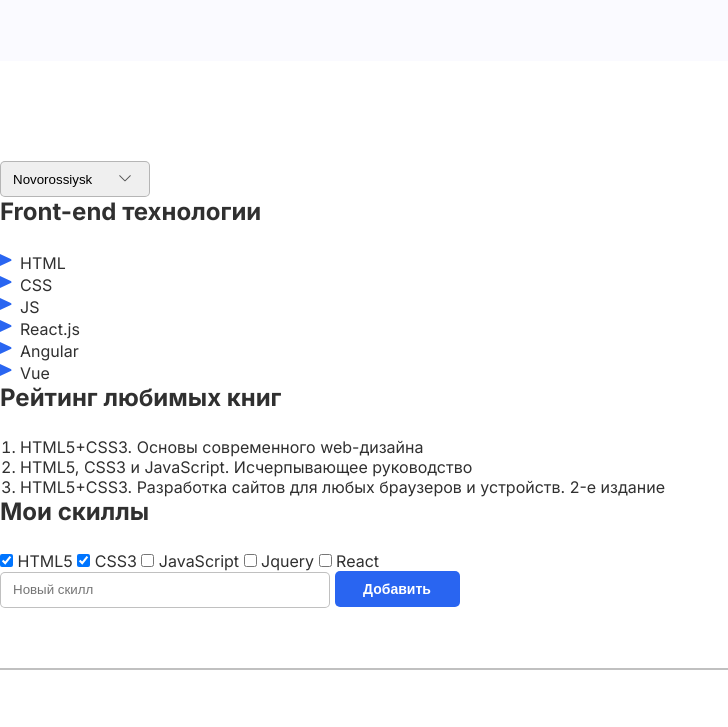
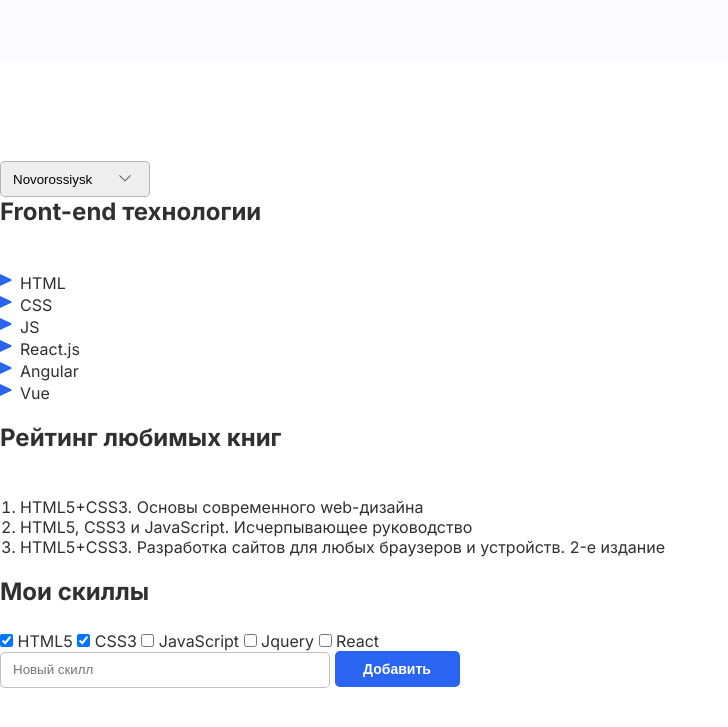
Before and after one commit to MakarNefedovDev/2-hw-with-auto-test-html-css-main, a plain HTML site: page index.html in a window 1280 px wide. Shown: the part 554-1281 px from the top of the page, without its empty margins (0-728 px from the left). Drawn offline with Linux system fonts and the light colour scheme.

Commit message:
code review project

```diff
--- a/style.css
+++ b/style.css
@@ -28,7 +28,6 @@ header span {
 .main-title {
     font-weight: 700;
     font-size: 48px;
-    color: #303030;
     margin-bottom: 20px;
 }
 
@@ -69,13 +68,13 @@ select {
     font-weight: 400;
     font-size: 16px;
     list-style-image: url(./assets/images/solar-map-arrow-up-bold.svg);
-    padding-left: 20px;
+    padding: 20px;
 }
 
 .books-list {
     font-weight: 400;
     font-size: 16px;
-    padding-left: 20px;
+    padding: 20px;
 }
 
 .label {
```
